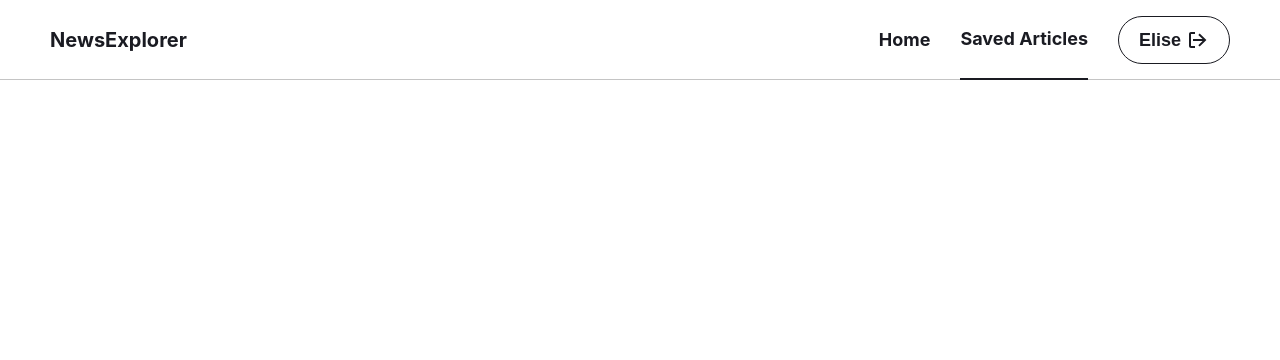
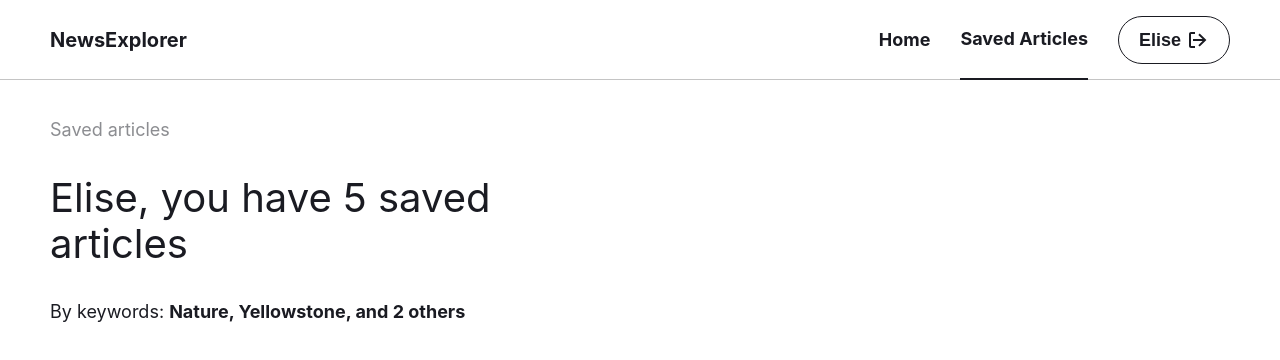
Before and after one commit to chandlarlanier/news-explorer-frontend, a React (Create React App) app: page / in a window 1280 px wide. Shown: the top 360 px of the page. Built offline with nearby package versions, Linux system fonts and the light colour scheme.

Commit message:
Add saved news header

```diff
--- a/src/components/App/App.js
+++ b/src/components/App/App.js
@@ -19,7 +19,7 @@ function App() {
   return (
     <div className="app">
       {/* <Main openPopup={openPopup} isLoggedIn={false}/> */}
-      <SavedNews />
+      <SavedNews isLoggedIn={true}/>
       {activePopup === "sign-in" && (
         <SignInPopup closePopup={closePopup} openPopup={openPopup}/>
       )}
--- a/src/components/SavedNews/SavedNews.js
+++ b/src/components/SavedNews/SavedNews.js
@@ -1,10 +1,10 @@
 import "./SavedNews.css";
 import SavedNewsHeader from "../SavedNewsHeader/SavedNewsHeader";
 
-function SavedNews() {
+function SavedNews({isLoggedIn}) {
   return (
     <div className="saved-news">
-      <SavedNewsHeader />
+      <SavedNewsHeader isLoggedIn={isLoggedIn}/>
     </div>
   );
 }
--- a/src/components/SavedNewsHeader/SavedNewsHeader.css
+++ b/src/components/SavedNewsHeader/SavedNewsHeader.css
@@ -0,0 +1,29 @@
+.saved-news-header__info {
+    padding: 20px 50px;
+    width: 530px;
+}
+
+
+.saved-news-header__text {
+    color: rgba(26, 27, 35, 0.5);
+    font-size: 18px;
+    line-height: 24px;
+}
+
+.saved-news-header__title {
+    font-size: 40px;
+    line-height: 46px;
+    color: #1A1B22;
+    font-weight: 400;
+}
+
+.saved-news-header__keywords {
+    font-size: 18px;
+    line-height: 24px;
+    color: #1A1B22;
+    font-weight: 400;
+}
+
+.saved-news-header__keywords-span {
+    font-weight: 700;
+}
--- a/src/components/SavedNewsHeader/SavedNewsHeader.js
+++ b/src/components/SavedNewsHeader/SavedNewsHeader.js
@@ -1,9 +1,14 @@
 import "./SavedNewsHeader.css";
 import Navigation from "../Navigation/Navigation";
 
-function SavedNewsHeader() {
+function SavedNewsHeader({isLoggedIn}) {
   return <div className="saved-news-header">
-    <Navigation currentPage='saved-news' isLoggedIn={true}/>
+    <Navigation currentPage='saved-news' isLoggedIn={isLoggedIn}/>
+    <div className='saved-news-header__info'>
+        <p className='saved-news-header__text'>Saved articles</p>
+        <h2 className='saved-news-header__title'>Elise, you have 5 saved articles</h2>
+        <p className='saved-news-header__keywords'>By keywords: <span className='saved-news-header__keywords-span'>Nature, Yellowstone, and 2 others</span></p>
+    </div>
   </div>;
 }
 
```
